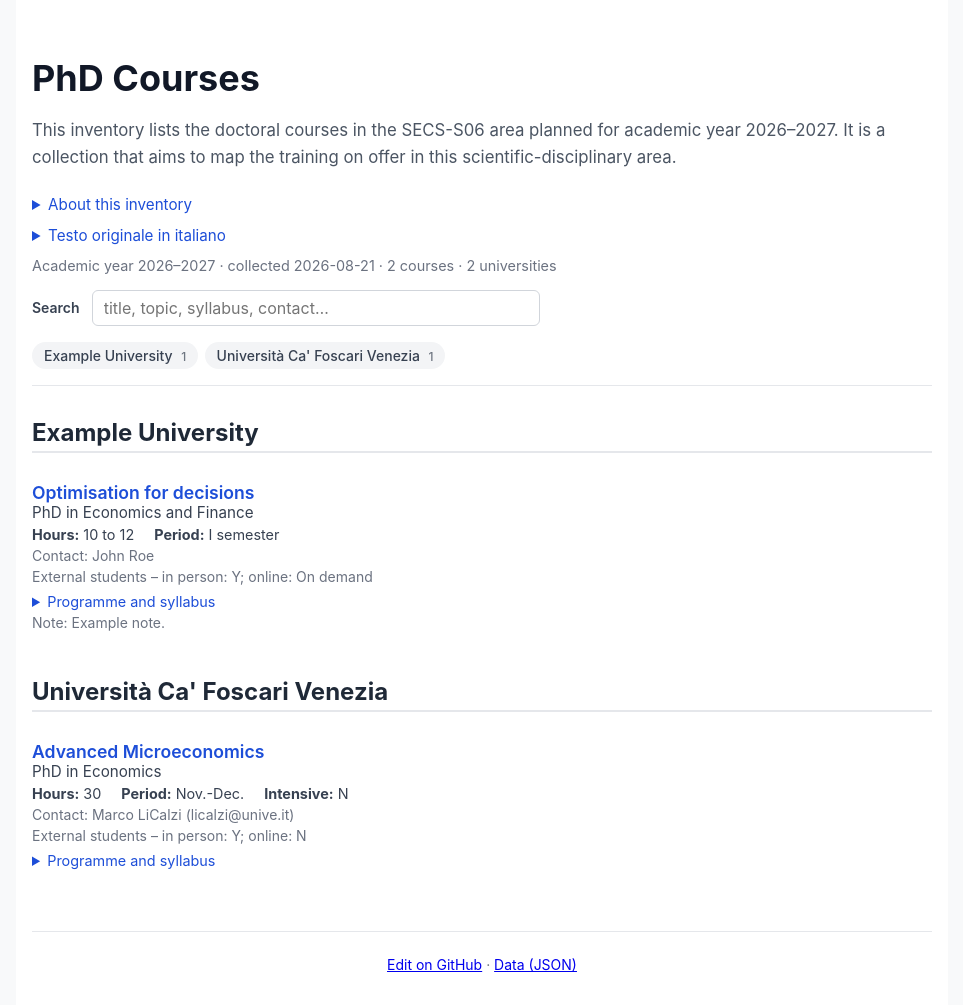
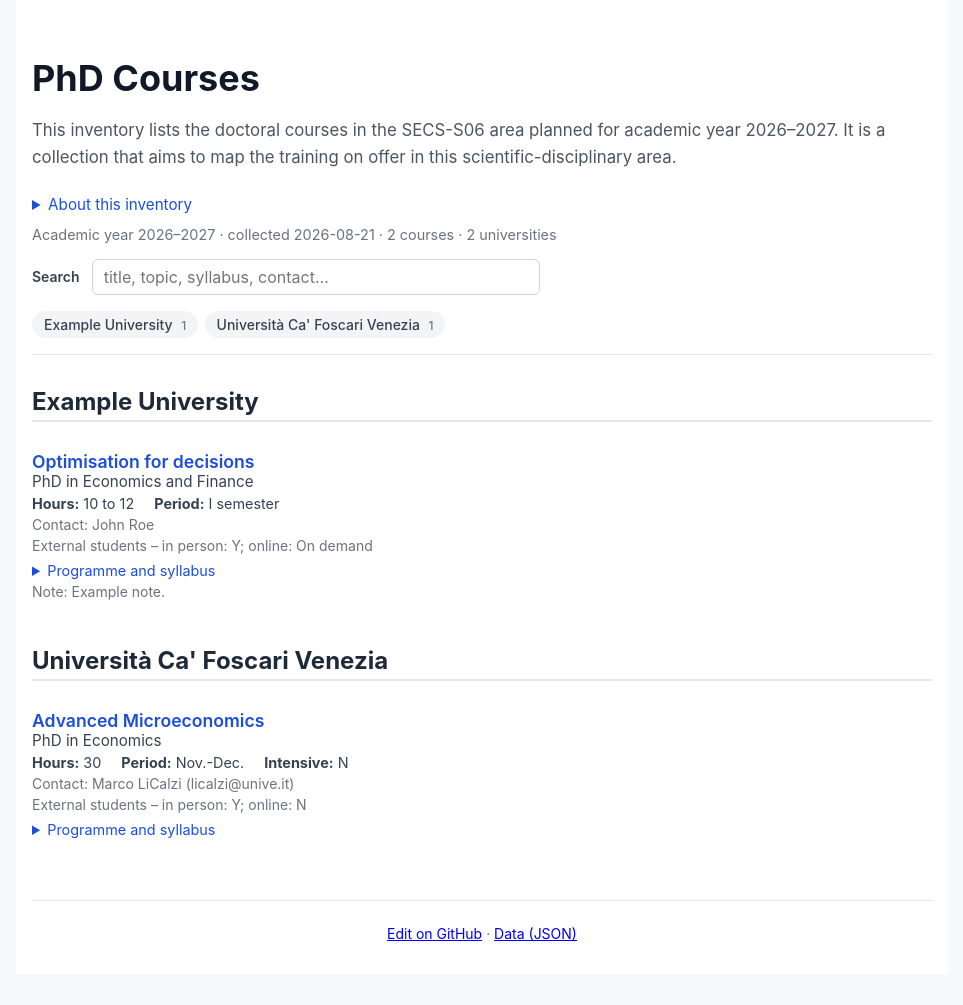
Before and after one commit to mlicalzi/phd_courses, a Jekyll site: the page built from index.html, in a window 1280 px wide. Shown: the whole page, without its empty margins (158-1121 px from the left). Built offline with Jekyll 4.4.1, drawn with Linux system fonts in a browser that asks for light colours; after the commit the page ends 974 px from its top, so only the background shows below that.

Commit message:
Remove Italian text section and update search input
Removed Italian original text section and updated search input autocomplete attribute.

```diff
--- a/index.html
+++ b/index.html
@@ -17,11 +17,6 @@ title: PhD Courses | SECS-S06
   <p>Working group: {{ site.data.meta.working_group | join: ', ' | escape }}.</p>
 </details>
 
-<details class="about">
-  <summary>Testo originale in italiano</summary>
-  {% for p in site.data.meta.intro_it %}<p>{{ p | escape }}</p>{% endfor %}
-</details>
-
 <p class="stats">
   Academic year {{ site.data.meta.academic_year | replace: '-', '&ndash;' }}
   &middot; collected {{ site.data.meta.as_of }}
@@ -31,7 +26,7 @@ title: PhD Courses | SECS-S06
 
 <div class="search">
   <label for="q">Search</label>
-  <input id="q" type="search" placeholder="title, topic, syllabus, contact&hellip;" autocomplete="off">
+  <input id="q" type="search" placeholder="title, topic, syllabus, contact&hellip;" autocomplete="on">
   <span id="result-count" aria-live="polite"></span>
 </div>
 
```
